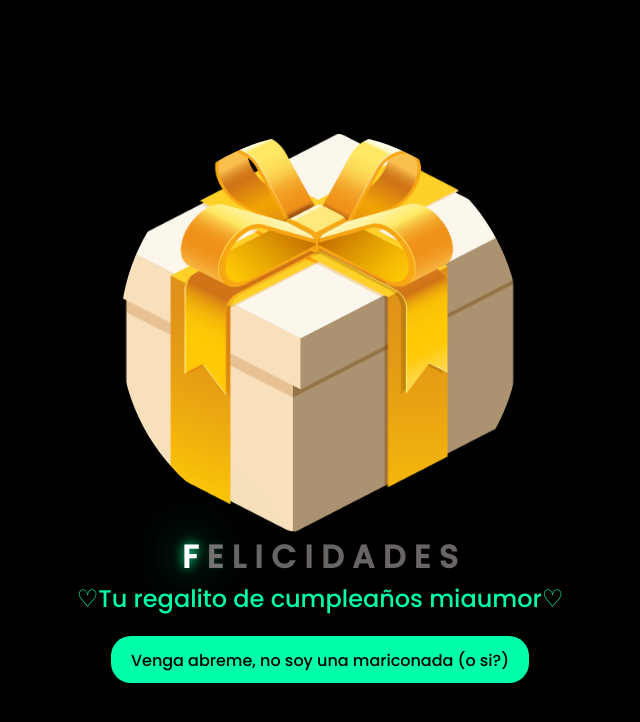
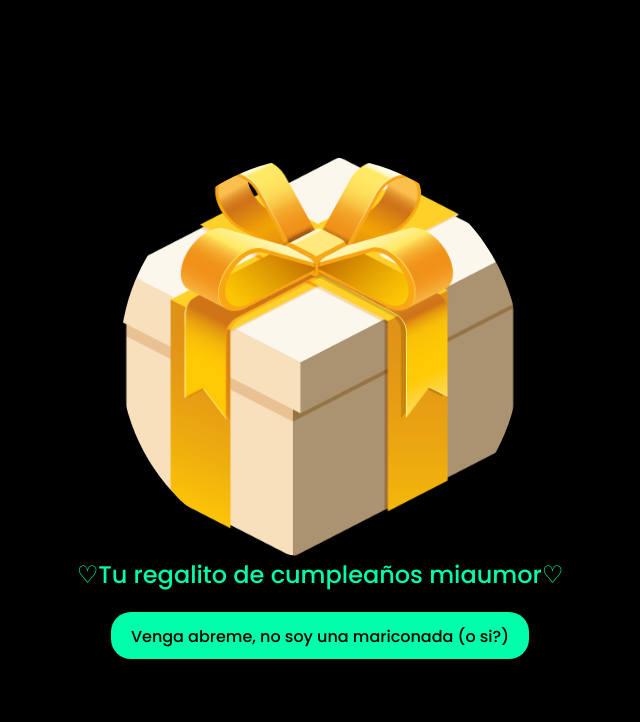
Before and after one commit to TuCaballerito/FloresParaLaPrincesita, a plain HTML site: page index.html in a window 1280 px wide. Shown: the whole page, without its empty margins (328-968 px from the left). Drawn offline with Linux system fonts and the light colour scheme.

Commit message:
Update index.html

```diff
--- a/index.html
+++ b/index.html
@@ -10,17 +10,7 @@
 </head>
 <body>
     <div class="greetings">
-      <span>F</span>
-      <span>E</span>
-      <span>L</span>
-      <span>I</span>
-      <span>C</span>
-      <span>I</span>
-      <span>D</span>
-      <span>A</span>
-      <span>D</span>
-      <span>E</span>
-      <span>S</span>
+
     </div>
     <div class="description">
         <span>♡Tu regalito de cumpleaños miaumor♡</span>
```
